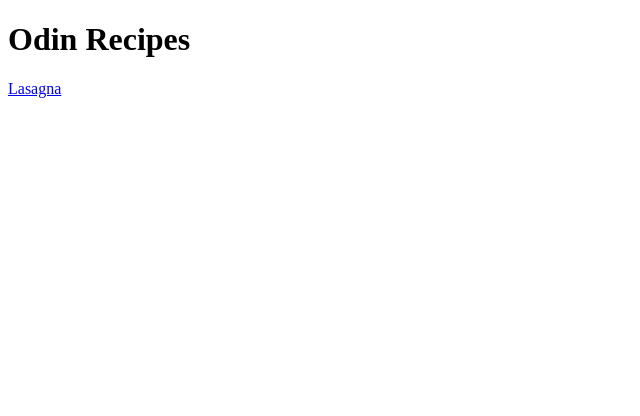
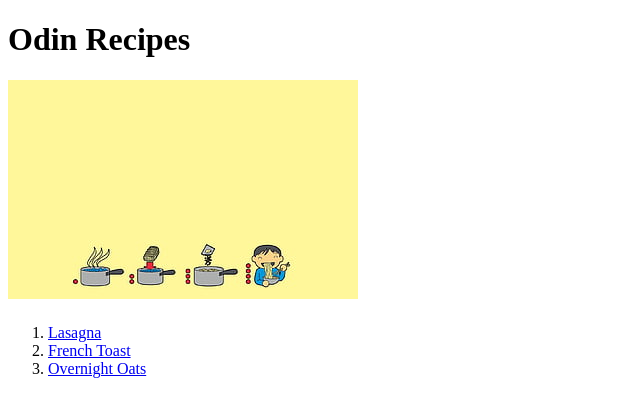
Before and after one commit to sainik-create/odin-recipes, a plain HTML site: page index.html in a window 1280 px wide. Shown: the whole page, without its empty margins (0-640 px from the left). Drawn offline with Linux system fonts and the light colour scheme.

Commit message:
update index and bug fix in oatmeal.html

```diff
--- a/index.html
+++ b/index.html
@@ -6,6 +6,13 @@
     </head>
     <body>
         <h1>Odin Recipes</h1>
-        <a href="recipes/lasagna.html">Lasagna</a>
+        <img src="img/cooking.jpg">
+        <h1></h1>
+        <ol>
+
+            <li><a href="recipes/lasagna.html">Lasagna</a></li>
+            <li><a href="recipes/frenchtoast.html">French Toast</a></li>
+            <li><a href="recipes/oatmeal.html">Overnight Oats</a></li>
+        </ol>
     </body>
 </html>
```
Also changed, not shown: recipes/oatmeal.html (+1 -1 lines).
